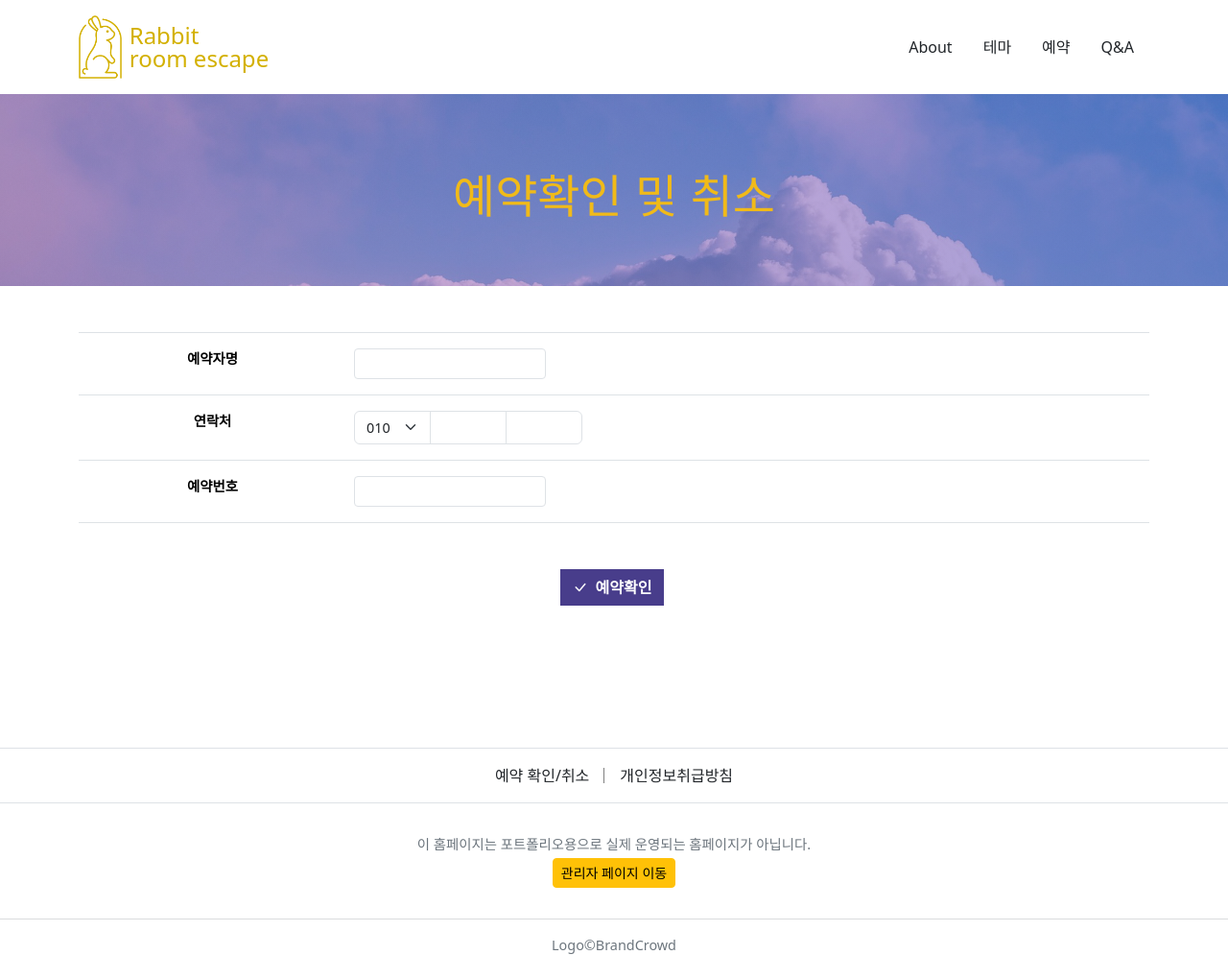
After one commit to doryJyeon/rabbit_room_escape, a PHP site: page /reserve_detail in a window 1280 px wide. The commit adds this page. Shown: the whole page at 96% size. Run offline with PHP 8.4, Linux system fonts and the light colour scheme.

Commit message:
[+] user-예약 확인 페이지 제작

```diff
--- /dev/null
+++ b/src/Controllers/User/ReserveDetailController.php
@@ -0,0 +1,60 @@
+<?php
+
+namespace App\Controllers\User;
+
+use App\Core\BaseController;
+use App\Helpers\DayOfWeek;
+use App\Helpers\ReservedStatus;
+use App\Models\Reservation;
+
+class ReserveDetailController extends BaseController
+{
+  private ?string $name = null;
+  private ?string $phone = null;
+  private ?string $reservedId = null;
+  private string $redirect = "/reserve_detail";
+
+  public function __construct()
+  {
+    $this->name = $_POST['name'] ?? null;
+    $this->phone = (!empty($_POST['phone1']) && !empty($_POST['phone2']) && !empty($_POST['phone3'])) ? $_POST['phone1'] . $_POST['phone2'] . $_POST['phone3'] : null;
+    $this->reservedId = $_POST['rId'] ?? null;
+  }
+
+  public function handle(): void
+  {
+    $params = [
+      "bannerComment" => "예약확인 및 취소",
+      "name" => $this->name
+    ];
+    // 받은 예약자명(name) 있으면 list, 없으면 form
+    if ($this->name) {
+      // 예약 내역 확인
+      if ($this->name === null) {
+        $this->setToastMsg("error", "예약자명이 없습니다.", $this->redirect);
+      }
+      if ($this->phone === null) {
+        $this->setToastMsg("error", "연락처가 없습니다.", $this->redirect);
+      }
+      if ($this->reservedId === null) {
+        $this->setToastMsg("error", "예약 번호가 없습니다.", $this->redirect);
+      }
+
+      // insert Id로 예약 정보 찾기
+      $reservedData = Reservation::findId($this->reservedId);
+      // 데이터 비교
+      if ($reservedData['user_name'] !== $this->name || str_replace("-", "", $reservedData['phone']) !== $this->phone) {
+        $this->setToastMsg("error", "입력한 정보와 일치하는 예약이 없습니다.", $this->redirect);
+      }
+      $reservedData['dayWeek'] = DayOfWeek::getDayKorean($reservedData['date']);
+      $reservedData['statusKo'] = ReservedStatus::statusKo($reservedData['status']);
+      $reservedData['leftPrice'] = ReservedStatus::leftPrice($reservedData['status'], $reservedData['price']);
+      // 예약 확정 === 예약금(20,000) 입금된걸로 봄.
+      $reservedData['isConfirmed'] = $reservedData['status'] === "confirmed";
+      $params["data"] = $reservedData;
+    } else {
+      // 예약자 정보 입력
+    }
+    $this->render("reserve_detail", $params);
+  }
+}
--- a/src/Core/AdminBaseController.php
+++ b/src/Core/AdminBaseController.php
@@ -33,7 +33,7 @@ class AdminBaseController extends ToastMsg
       ],
       "테마 관리" => [
         "menu" => "thema",
-        "icon" => "bi-house-lock"
+        "icon" => "bi-book"
       ],
       "테마 스케줄 관리" => [
         "menu" => "schedule",
--- a/src/Models/Reservation.php
+++ b/src/Models/Reservation.php
@@ -53,7 +53,8 @@ class Reservation extends BaseModel
         ts.`date`,
         date_format(ts.`time`, '%H:%i') as time,
         t.title,
-        format(tp.price, 0) as price
+        format(tp.price, 0) as price,
+        date_format(r.updated_at, '%Y-%m-%d %H:%i') as updated_at
         from reservation r
         left join thema_schedule ts on ts.id = r.thema_schedule_id
         left join thema t on t.id = ts.thema_id
--- a/src/Views/layout/footer.php
+++ b/src/Views/layout/footer.php
@@ -3,7 +3,7 @@
 
 <footer class="text-secondary text-center mt-1 mb-4">
   <ul class="nav-contour nav nav-pills d-flex flex-wrap justify-content-center align-items-center border-top border-bottom py-2">
-    <li class="nav-item"><a href="/reversed" class="nav-link text-dark contour-line">예약 확인/취소</a></li>
+    <li class="nav-item"><a href="/reserve_detail" class="nav-link text-dark contour-line">예약 확인/취소</a></li>
     <li class="nav-item"><a href="/" target="_blank" class="nav-link text-dark contour-line">개인정보취급방침</a></li>
   </ul>
   <p class="my-4 py-2 fs-sm">
--- a/src/Views/user/reserve.php
+++ b/src/Views/user/reserve.php
@@ -194,7 +194,6 @@
       // 전화번호 4자리 cut
       function cutTellNumber(e) {
         e.value = e.value.replace(/[^0-9]/g, '').slice(0, 4);
-        console.log(e.value)
       }
     </script>
 
--- /dev/null
+++ b/src/Views/user/reserve_detail.php
@@ -0,0 +1,117 @@
+<div class="container">
+  <?php if (empty($name)) : ?>
+    <!-- 예약자 정보 확인 -->
+    <form action="/reserve_detail" method="POST" class="pb-5 mt-5">
+      <input type="hidden" name="_method" value="GET" />
+      <table class="table w-100 fs-sm">
+        <colgroup>
+          <col class="w-25" />
+          <col />
+        </colgroup>
+        <tbody>
+          <tr class="border-top">
+            <th class="text-center py-3">예약자명</th>
+            <td class="py-3">
+              <input type="text" name="name" class="form-control form-control-sm mw-200 fs-sm" required>
+            </td>
+          </tr>
+          <tr>
+            <th class="text-center py-3">연락처</th>
+            <td class="py-3">
+              <div class="input-group">
+                <select class="form-select mw-80 fs-sm" name="phone1">
+                  <option value="010">010</option>
+                  <option value="011">011</option>
+                  <option value="016">016</option>
+                  <option value="017">017</option>
+                  <option value="018">018</option>
+                  <option value="019">019</option>
+                </select>
+                <input type="text" name="phone2" oninput="cutTellNumber(this)" class="form-control mw-80 fs-sm text-center" required />
+                <input type="text" name="phone3" oninput="cutTellNumber(this)" class="form-control mw-80 fs-sm text-center" required />
+              </div>
+            </td>
+          </tr>
+          <tr>
+            <th class="text-center py-3">예약번호</th>
+            <td class="py-3">
+              <input type="text" name="rId" class="form-control form-control-sm mw-200 fs-sm" required>
+            </td>
+          </tr>
+        </tbody>
+      </table>
+
+      <div class="text-center my-5 pb-5">
+        <button class="btn rounded-0 btn-primary fw-bold me-1" type="submit"><i class="bi bi-check-lg me-2"></i>예약확인</button>
+      </div>
+    </form>
+
+    <script>
+      // 전화번호 4자리 cut
+      function cutTellNumber(e) {
+        e.value = e.value.replace(/[^0-9]/g, '').slice(0, 4);
+      }
+    </script>
+
+  <?php else : ?>
+    <!-- 예약 내역 -->
+    <table class="table w-100 fs-sm my-5">
+      <colgroup>
+        <col class="w-25" />
+        <col />
+      </colgroup>
+      <tbody>
+        <tr class="border-top">
+          <th class="text-center py-3">예약 상태</th>
+          <td class="py-3">예약 <?= $data['statusKo'] ?></td>
+        </tr>
+        <tr>
+          <th class="text-center py-3">테마명</th>
+          <td class="py-3"><?= $data['title'] ?></td>
+        </tr>
+        <tr>
+          <th class="text-center py-3">예약 일시</th>
+          <td class="py-3">
+            <?= $data['date'] ?>(<?= $data['dayWeek'] ?>요일)&ensp;<?= $data['time'] ?>
+          </td>
+        </tr>
+        <tr>
+          <th class="text-center py-3">인원</th>
+          <td class="py-3">
+            <?= $data['persons'] ?>명
+            <input type="hidden" name="persons" value="<?= $data['persons'] ?>" />
+          </td>
+        </tr>
+        <tr>
+          <th class="text-center py-3">테마 가격</th>
+          <td class="py-3"><?= $data['price'] == 0 ? "고객센터 문의" : $data['price'] . "원" ?></td>
+        </tr>
+        <tr>
+          <th class="text-center py-3">예약자</th>
+          <td class="py-3"><?= $data['user_name'] ?></td>
+        </tr>
+        <tr>
+          <th class="text-center py-3">연락처</th>
+          <td class="py-3"><?= $data['phone'] ?></td>
+        </tr>
+        <tr>
+          <th class="text-center py-3">예약/결제금</th>
+          <td class="py-3"><?= $data['isConfirmed'] ? "20,000원" : "0" ?></td>
+        </tr>
+        <tr>
+          <th class="text-center py-3">결제방식</th>
+          <td class="py-3"><?= $data['isConfirmed'] ? "현장 결제" : "무통장입금" ?></td>
+        </tr>
+        <tr>
+          <th class="text-center py-3">남은요금</th>
+          <td class="py-3"><?= $data['leftPrice'] > 0 ? $data['leftPrice'] . "원" : "고객센터 문의" ?></td>
+        </tr>
+      </tbody>
+    </table>
+
+    <p class="fs-sm text-secondary text-center mb-5">** 예약 <?= $data['statusKo'] ?> <?= $data['updated_at'] ?> **</p>
+    <div class="text-center mb-5 pb-5">
+      <a href="/" class="btn rounded-0 btn-secondary fw-bold"><i class="bi bi-arrow-left me-2"></i>메인화면</a>
+    </div>
+  <?php endif;  ?>
+</div>
```
Also changed, not shown: src/Helpers/ReservedStatus.php (+17 -0 lines).
